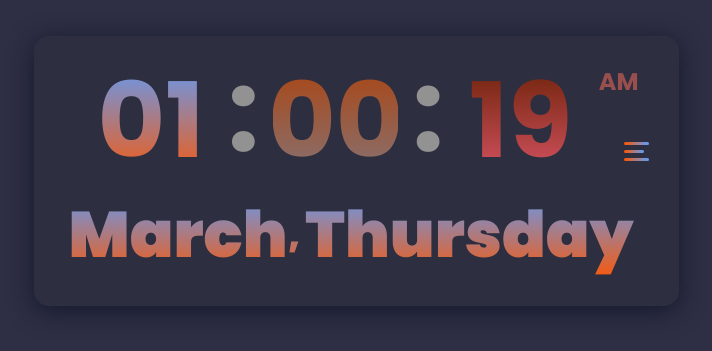
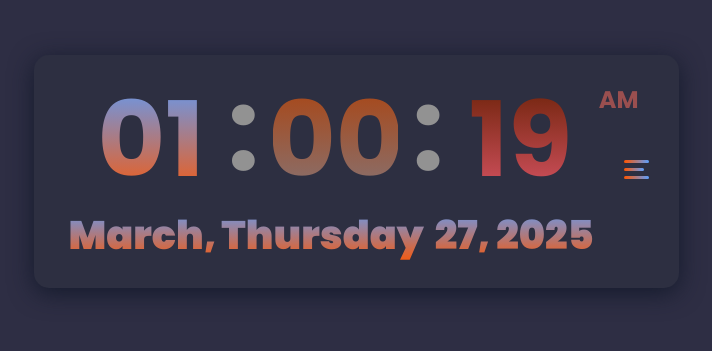
Before and after one commit to Sonukumar12jan/Digital-Scheduler, a plain HTML site: page index.html in a window 1280 px wide. Shown: the part 229-580 px from the top of the page, without its empty margins (284-996 px from the left). Drawn offline with nearby package versions, Linux system fonts and the light colour scheme.

Commit message:
Update style.css

```diff
--- a/style.css
+++ b/style.css
@@ -120,7 +120,7 @@ html {
 
 .month-name, .day-name, .day-number, .year {
     font-weight: 900;
-    font-size: 1.75em;
+    font-size: 1.08em;
 }
 
 .day-name {
```
